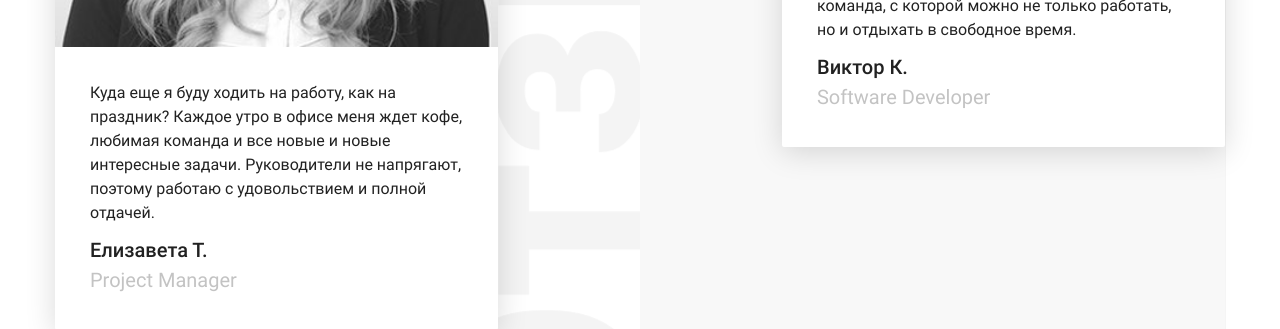
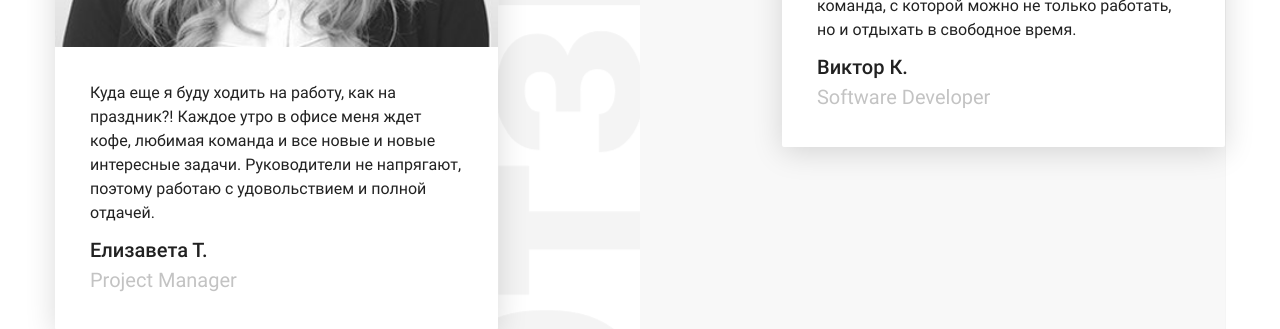
Before and after one commit to ilyafreshcode/freshcodeit.github.io, a Jekyll site: the page built from _pages/review.html, in a window 1280 px wide and 900 px high, scrolled down 845 px. Shown: the part 176-505 px from the top of the window. Built offline with Jekyll 4.4.1, drawn with Linux system fonts in a browser that asks for light colours.

Commit message:
Update review.json

```diff
--- a/_data/review.json
+++ b/_data/review.json
@@ -1 +1 @@
-{"title":"Отзывы сотрудников","reviews":[{"text":"Куда еще я буду ходить на работу, как на праздник? Каждое утро в офисе меня ждет кофе, любимая команда и все новые и новые интересные задачи. Руководители не напрягают, поэтому работаю с удовольствием и полной отдачей.","name":"Елизавета Т.","title":"Project Manager","img":"/images/troyanova.jpg"},{"text":"FreshCode - это уютный офис расположенный в центре, адекватное руководство, своевременные выплаты, и, конечно, отличная команда, с которой можно не только работать, но и отдыхать в свободное время.","name":"Виктор К.","title":"Software Developer","img":"/images/krasnogorskui.png"},{"text":"Я рад, что решился прийти на собеседование и попал в эту дружную команду. Здесь я получил незаменимый опыт, ценные связи и хорошую зарплату.","name":"Николай Г.","title":"Project Manager","img":"/images/gonchar.png"},{"text":"Еще на собеседовании я поняла, что мне здесь понравится. Приветливые, позитивные ребята в команде, уютный офис, хорошая техника. Что еще нужно для счастья начинающему программисту?","name":"Юлия Л.","title":"Software Developer","img":"/images/logvinovaU.png"}]}
+{"title":"Отзывы сотрудников","reviews":[{"text":"Куда еще я буду ходить на работу, как на праздник?! Каждое утро в офисе меня ждет кофе, любимая команда и все новые и новые интересные задачи. Руководители не напрягают, поэтому работаю с удовольствием и полной отдачей.","name":"Елизавета Т.","title":"Project Manager","img":"/images/troyanova.jpg"},{"text":"FreshCode - это уютный офис расположенный в центре, адекватное руководство, своевременные выплаты, и, конечно, отличная команда, с которой можно не только работать, но и отдыхать в свободное время.","name":"Виктор К.","title":"Software Developer","img":"/images/krasnogorskui.png"},{"text":"Я рад, что решился прийти на собеседование и попал в эту дружную команду. Здесь я получил незаменимый опыт, ценные связи и хорошую зарплату.","name":"Николай Г.","title":"Project Manager","img":"/images/gonchar.png"},{"text":"Еще на собеседовании я поняла, что мне здесь понравится. Приветливые, позитивные ребята в команде, уютный офис, хорошая техника. Что еще нужно для счастья начинающему программисту?","name":"Юлия Л.","title":"Software Developer","img":"/images/logvinovaU.png"}]}
```
